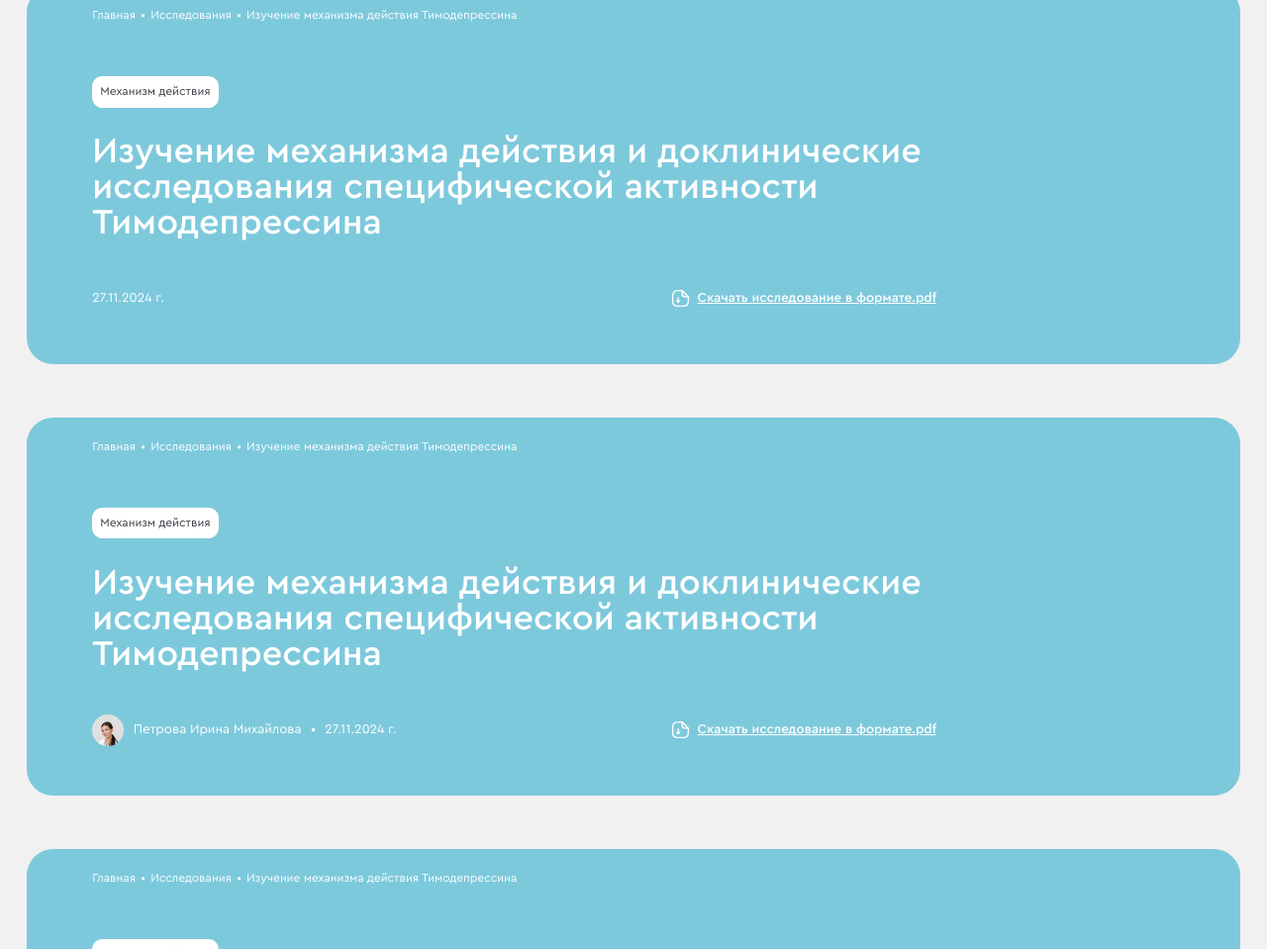
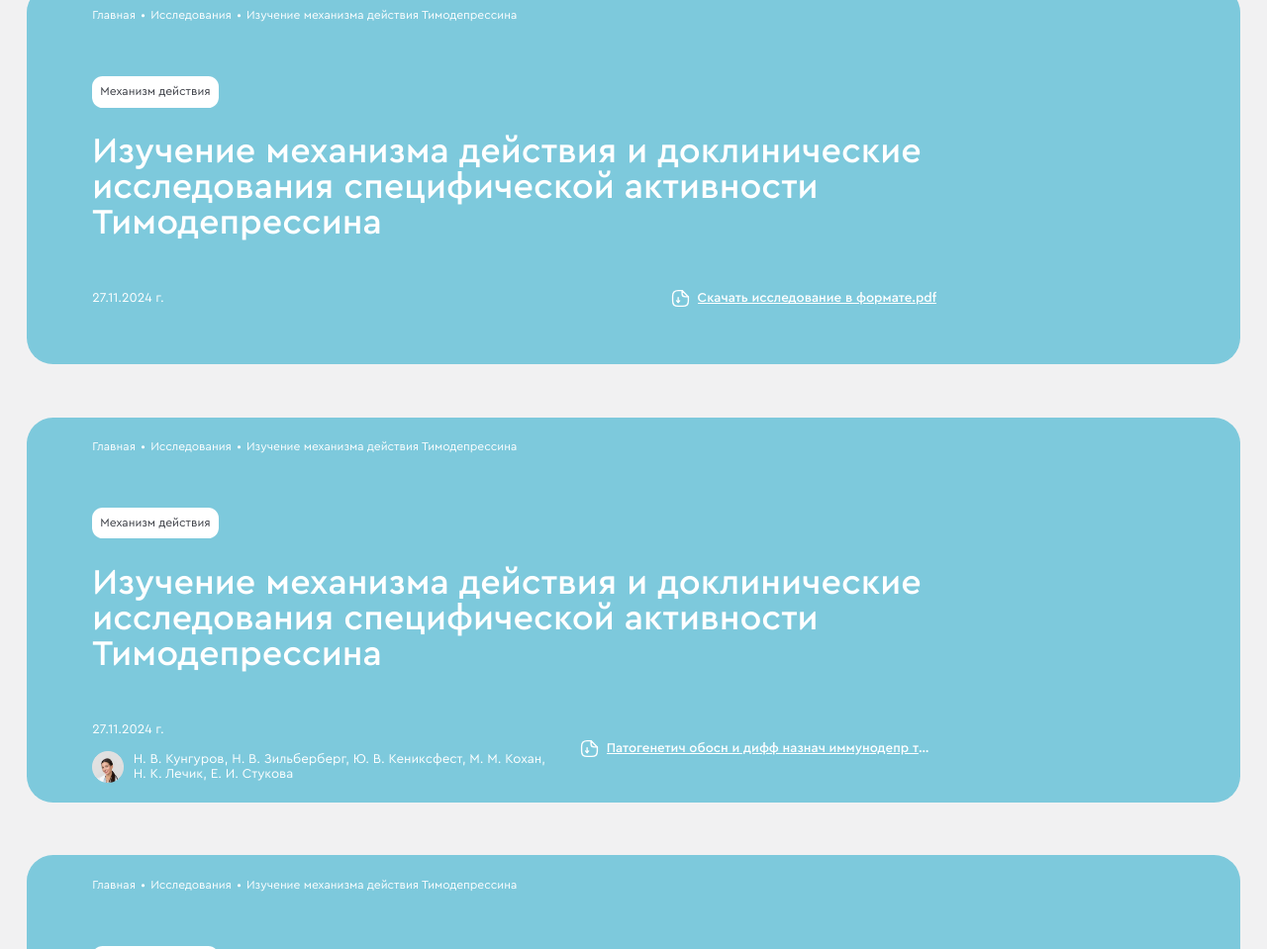
Before and after one commit to GoldfishMediaGroup/allergyMedicine, a website built with webpack: page src/researchDetailHeadsNoPhoto.html in a window 1280 px wide. Shown: the part 1841-2800 px from the top of the page at 99% size. Built offline with nearby package versions, Linux system fonts and the light colour scheme; some packages are replaced by stand-ins of ours.

Commit message:
fix material-head

```diff
--- a/src/js/components/material.js
+++ b/src/js/components/material.js
@@ -197,10 +197,12 @@ function material() {
   }
   function checkOverflowAndAdjust(seleclor) {
     const lists = document.querySelectorAll(seleclor);
+    const det = seleclor === 'info-list-det' ? '' : '-det'
 
     lists.forEach((list) => {
       list.classList.remove('list-overflow');
-      const items = list.querySelectorAll(`${seleclor}__item`);
+      const items = list.querySelectorAll(`${seleclor}${det}__item`);
+
 
       if (items.length < 2) return; // минимум 2, чтобы был перенос
 
--- a/src/researchDetailHeadsNoPhoto.html
+++ b/src/researchDetailHeadsNoPhoto.html
@@ -238,13 +238,13 @@
                     </div>
 
                     <div class="material-head__list-box">
-                      <ul class="material-head__info-list info-list-det txt16">
+                      <ul class="material-head__info-list info-list txt16">
                         <li class="info-list-det__item">
                           <div class="info-list-det__img">
                             <img src="./assets/images/materialsImg/materialNoUser.svg" alt="" />
                             <img src="./assets/images/materialsImg/materialUser.webp" alt="" />
                           </div>
-                          <p class="info-list-det__text">Петрова Ирина Михайлова</p>
+                          <p class="info-list-det__text">Н. В. Кунгуров, Н. В. Зильберберг, Ю. В. Кениксфест, М. М. Кохан, Н. К. Лечик, Е. И. Стукова</p>
                         </li>
                         <li class="info-list-det__item">
                           <p class="info-list-det__text">27.11.2024 г.</p>
@@ -256,7 +256,7 @@
                           <img src="./assets/images/materialsImg/docDownloadWhite.svg" alt="" />
                           <!-- <img src="./assets/images/materialsImg/docDownload.svg" alt=""> -->
                         </div>
-                        <a href="#" class="doc-download__link txt20">Скачать исследование в формате.pdf</a>
+                        <a href="#" class="doc-download__link txt20">Патогенетич обосн и дифф назнач иммунодепр тер детей, страд атоп дерм.pdf</a>
                       </div>
                     </div>
                   </div>
--- a/src/scss/components/_materialDet.scss
+++ b/src/scss/components/_materialDet.scss
@@ -71,9 +71,17 @@
       color: $black;
     }
 
+    & .doc-download__link {
+      max-width: 50rem;
+      @include tablet {
+        max-width: none;
+      }
+    }
+
     & .material-head__list-box {
       display: grid;
       grid-template-columns: 1fr auto;
+      gap: 4rem;
       @include tablet {
         display: flex;
         flex-direction: column;
@@ -108,7 +116,10 @@
 
   &--photo {
     gap: 1.2rem;
-    @include tablet {
+    display: grid;
+    grid-template-columns: repeat(2, 91.4rem);
+    @include tablet {
+      display: flex;
       flex-direction: column;
       gap: 1.6rem;
     }
--- a/src/scss/ui/buttons.scss
+++ b/src/scss/ui/buttons.scss
@@ -41,6 +41,7 @@
   &__svg {
     width: 2.8rem;
     height: 2.8rem;
+    flex-shrink: 0;
     & svg {
       width: 100%;
       height: 100%;
@@ -53,6 +54,11 @@
   &__link {
     text-decoration: underline;
     font-weight: 500;
+    flex-grow: 1;
+    overflow: hidden;
+    display: block;
+    white-space: nowrap;
+    text-overflow: ellipsis;
     &:hover {
       text-decoration: underline;
     }
--- a/src/scss/ui/lists.scss
+++ b/src/scss/ui/lists.scss
@@ -57,7 +57,8 @@
     flex-direction: column-reverse;
     align-items: flex-start;
 
-    & .info-list__item::before {
+    & .info-list__item::before,
+    & .info-list-det__item::before  {
       content: none;
     }
 
```
Also changed, not shown: dist/main.css, dist/researchDetailHeadsNoPhoto.html, 1 other file. Lines whose indentation alone changed are shown as unchanged.
